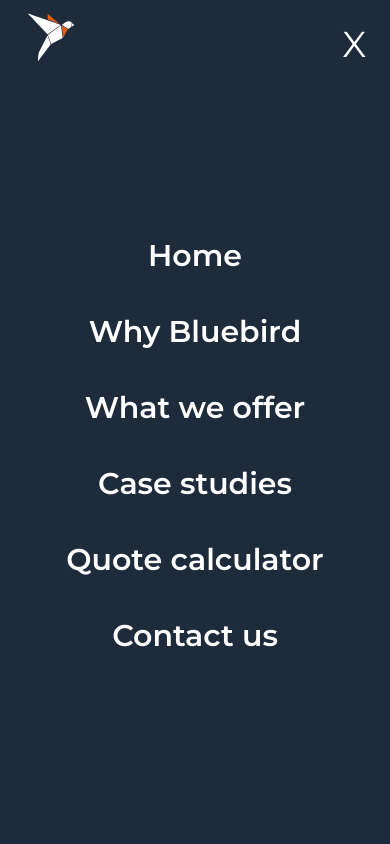
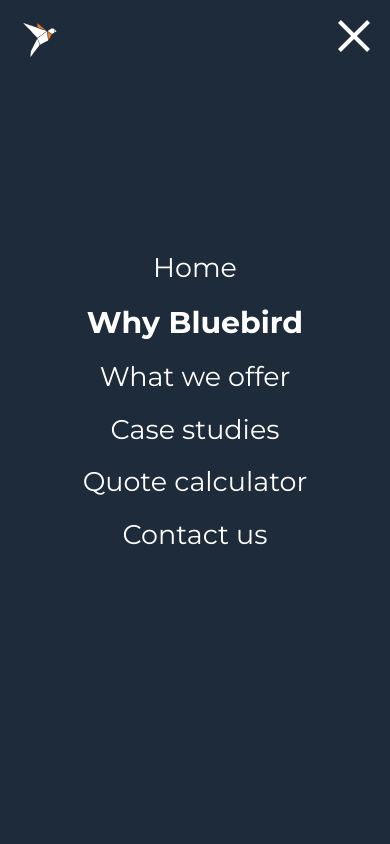
Before and after one commit to bluebird-technologies/bluebird_tech_OLD, a Next.js app: page /why in a window 390 px wide. Both pictures are taken after a click on the button 350 px from the left and 40 px from the top of the page. Shown: the top 844 px of the page. Built offline with nearby package versions, Linux system fonts and the light colour scheme.

Commit message:
Revert some files, fix mobile header implementation

```diff
--- a/components/MobileHeader.tsx
+++ b/components/MobileHeader.tsx
@@ -2,9 +2,14 @@ import Link from 'next/link';
 import { useState } from 'react';
 import { navLeft, navRight } from './headerLinks';
 import MenuIcon from './Header/HamburgerIcon';
+import { useRouter } from 'next/router';
 
 export function MobileHeader() {
   const [showNavigation, setShowNavigation] = useState(false);
+  const { pathname } = useRouter();
+
+  const activeStyle = 'text-white text-[30px] font-bold';
+  const inactiveStyle = 'text-white text-[27px] font-normal';
 
   const handleShowMenu = () => {
     setShowNavigation((prev) => !prev);
@@ -16,32 +21,25 @@ export function MobileHeader() {
   return (
     <>
       {showNavigation && (
-        <div className="fixed bg-primary flex w-full h-[100vh]  " style={{ zIndex: 50 }}>
-          <div className="flex w-full flex-col">
-            <div
-              className=" w-full flex pt-4 px-4  p-2 h-[80px] items-center  justify-between bg-inherit"
-              style={{ zIndex: 50 }}
-            >
+        <div className="fixed bg-primary w-full h-[100vh] p-4" style={{ zIndex: 50 }}>
+          <div className="flex justify-between h-12 w-full">
+            <picture>
+              <img className="h-12" src="/header/mobile-logo.svg" alt="logo" />
+            </picture>
+            <div className="mt-1 mr-1" onClick={() => setShowNavigation((prev) => !prev)}>
               <picture>
-                <img className="h-32 w-32" src="/header/mobile-logo.svg" alt="logo" />
+                <img className="text-white h-8 " src="/header/exit-cross.svg" alt="cross" />
               </picture>
-              <div className=" right-0 px-2">
-                <button
-                  title="menu"
-                  type="button"
-                  className="text-white text-4xl"
-                  onClick={() => setShowNavigation((prev) => !prev)}
-                >
-                  X
-                </button>
-              </div>
             </div>
-            <div className="flex flex-1 w-full items-center justify-center flex-col ">
+          </div>
+
+          <div className="flex w-full justify-center items-center">
+            <div className="flex flex-col text-center justify-center items-center space-y-3 h-[80vh]">
               {navLinks.map((nav) => {
                 return (
-                  <div key={'nav-' + nav.label} className="py-1 mb-8">
+                  <div key={'nav-' + nav.label} className="">
                     <Link
-                      className="text-white text-3xl font-semibold hover:font-bold"
+                      className={pathname == nav.href ? activeStyle : inactiveStyle}
                       href={nav.href}
                     >
                       {nav.label}
@@ -53,22 +51,30 @@ export function MobileHeader() {
           </div>
         </div>
       )}
-
       {!showNavigation && (
         <div
-          className=" w-full flex pt-4 px-4 p-2 h-[80px] items-center  justify-between bg-inherit"
+          className="fixed w-full flex justify-between p-4 h-[3.5rem] bg-primary"
           style={{ zIndex: 50 }}
         >
-          <picture>
-            <img className="h-32 w-32" src="/header/mobile-logo.svg" alt="logo" />
-          </picture>
+          <div
+            className="absolute bg-primary h-[1rem] mt-[3.5rem]"
+            style={{
+              top: 0,
+              left: '-11%',
+              width: '120%',
+              borderBottomLeftRadius: '50%',
+              borderBottomRightRadius: '50%',
+              zIndex: 40,
+            }}
+          />
+
+          <div className="h-12">
+            <picture>
+              <img className="h-12" src="/header/mobile-logo.svg" alt="logo" />
+            </picture>
+          </div>
           <div className="text-white">
-            <button
-              title="menu"
-              type="button"
-              className="text-white w-12 h-12"
-              onClick={() => handleShowMenu()}
-            >
+            <button type="button" className="text-white w-12 h-12" onClick={() => handleShowMenu()}>
               <MenuIcon />
             </button>
           </div>
--- a/pages/calculator.tsx
+++ b/pages/calculator.tsx
@@ -149,13 +149,13 @@ function Calculator() {
           <div>
             <CalculatorContext.Provider value={contextValue}>
               {!showCalculationScreen && (
-                <div className="">
-                  <div className="flex bg-primary lg:hidden w-full">
+                <div>
+                  <div className="w-full xl:hidden">
                     <MobileHeader />
                   </div>
                   <div className="w-full flex flex-col items-center relative h-[200px] overflow-hidden">
                     <div
-                      className=" w-[285vw] -z-1 left-[-98%]  -z-1 bg-primary absolute xl:left-[-16%] xl:w-[130vw] h-3/4 xl:h-full"
+                      className=" w-[285vw] -z-1 left-[-98%] -z-1 bg-primary absolute xl:left-[-16%] xl:w-[130vw] h-3/4 xl:h-full"
                       style={{
                         borderBottomLeftRadius: '50%',
                         borderBottomRightRadius: '50%',
@@ -179,9 +179,6 @@ function Calculator() {
               )}
               {showCalculationScreen && (
                 <div className="overflow-hidden">
-                  <div className="block bg-primary lg:hidden w-full">
-                    <MobileHeader />
-                  </div>
                   <div className="w-full flex flex-col items-center relative h-[600px]">
                     <div
                       className=" w-[285vw] -z-1 left-[-98%] bg-primary absolute xl:left-[-16%]  xl:w-[130vw]  h-full"
@@ -190,7 +187,9 @@ function Calculator() {
                         borderBottomRightRadius: '50%',
                       }}
                     />
-
+                    <div className="block lg:hidden w-full">
+                      <MobileHeader />
+                    </div>
                     <div className="hidden lg:block w-full">
                       <Header />
                     </div>
@@ -354,7 +353,7 @@ function Calculator() {
         )}
         {!formSectionActive && (
           <div className="w-full overflow-hidden flex-1 flex flex-col items-center">
-            <div className="block bg-primary lg:hidden w-full">
+            <div className="block lg:hidden w-full">
               <MobileHeader />
             </div>
             <div className="w-full flex flex-col relative pv-20 xl:pb-8 ">
--- a/pages/contact.tsx
+++ b/pages/contact.tsx
@@ -23,9 +23,6 @@ const Contact = () => {
 
   return (
     <div className="bg-secondary flex-1 flex flex-col h-full overflow-hidden">
-      <div className="block bg-primary h-full w-full lg:hidden">
-        <MobileHeader />
-      </div>
       <div className="relative w-full bg-cover bg-bottom flex flex-col items-center pb-[90px]">
         <div
           className="absolute bg-primary h-full w-[285vw] -z-1 left-[-98%]  2xl:left-[-16%] 2xl:w-[130vw]"
@@ -36,6 +33,9 @@ const Contact = () => {
         />
         <div className="hidden lg:block">
           <Header />
+        </div>
+        <div className="block h-full w-full lg:hidden">
+          <MobileHeader />
         </div>
 
         <div className="flex z-1 relative flex-col mt-20 items-center">
```
Also changed, not shown: public/header/exit-cross.svg (added), public/header/mobile-logo.svg.
